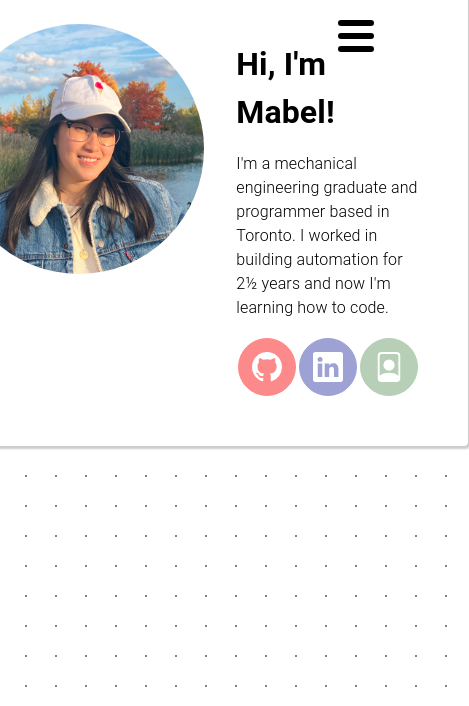
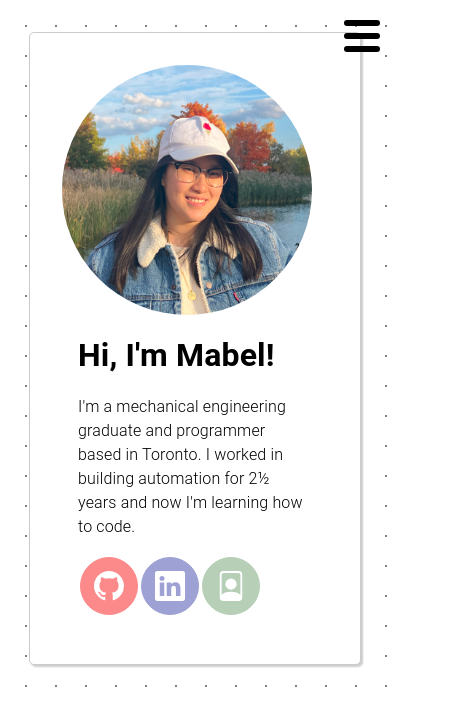
Before and after one commit to mabelzhou/mabelzhou.github.io, a React (Vite) app: page / in a window 390 px wide. Shown: the top 706 px of the page, 469 px wide, since content can reach past the window. Built offline with nearby package versions, Linux system fonts and the light colour scheme.

Commit message:
Improve mobile responsiveness

```diff
--- a/src/components/BusinessCard.css
+++ b/src/components/BusinessCard.css
@@ -22,7 +22,7 @@
 }
 
 .card {
-    width: 40rem;
+    width: 40em;
     margin: 1.5rem;
     border: 1px solid #ccc;
     border-radius: 5px;
@@ -107,3 +107,10 @@
   background-color: white;
   color:#b6cfb6;
 }
+
+@media (max-width: 600px) {
+  .card {
+    flex-direction: column;
+    max-width: 90vw;
+  }
+}
--- a/src/components/Navbar.css
+++ b/src/components/Navbar.css
@@ -44,7 +44,7 @@ nav .menu {
     display: none;
     position: absolute;
     top: 0.75rem;
-    right: 0.5rem;
+    right: 0.1rem;
     flex-direction: column;
     justify-content: space-between;
     width: 2.25rem;
@@ -62,6 +62,7 @@ nav .menu span {
 @media (max-width: 600px) {
     nav .menu {
         display: flex;
+        z-index: 1;
     }
 
     nav {
@@ -72,7 +73,7 @@ nav .menu span {
     nav ul {
         display: none;
         flex-direction: column;
-        width: 100%;
+        width: 80%;
         margin-bottom: 0.25rem;
     }
 
--- a/src/pages/Contact.css
+++ b/src/pages/Contact.css
@@ -3,7 +3,6 @@
     flex-direction: column;
     align-items: center;
     justify-content: center;
-    height: 50vh;
     font-size: 1.2em;
     animation: 1.5s ease-out 0s 1 slideInFromRight;
 }
--- a/src/pages/Home.css
+++ b/src/pages/Home.css
@@ -4,3 +4,9 @@
     align-items: center;
     height: 50vh;
 }
+
+@media (max-width: 600px) {
+    .home {
+        height: 100%;
+    }
+}
```
